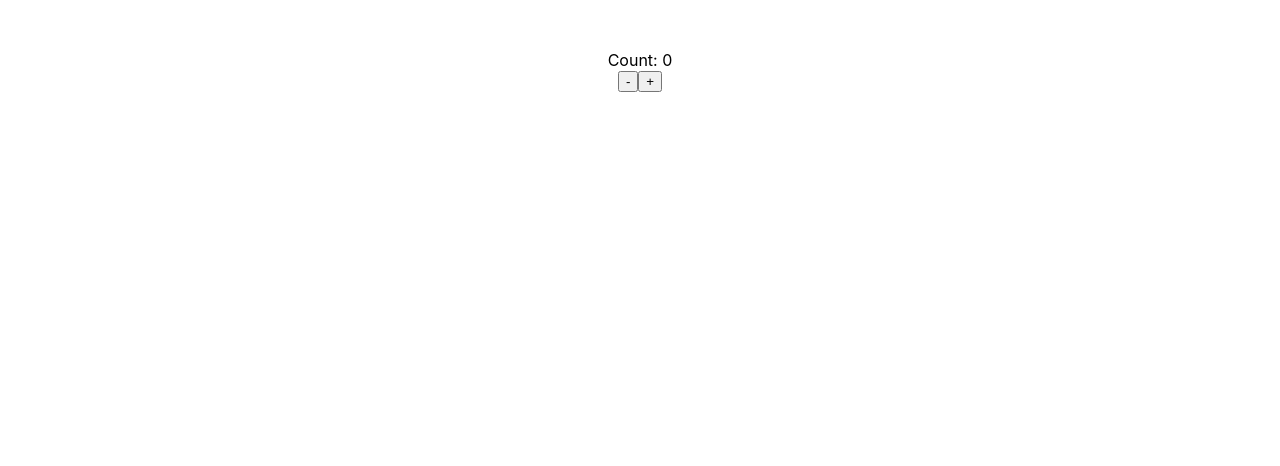
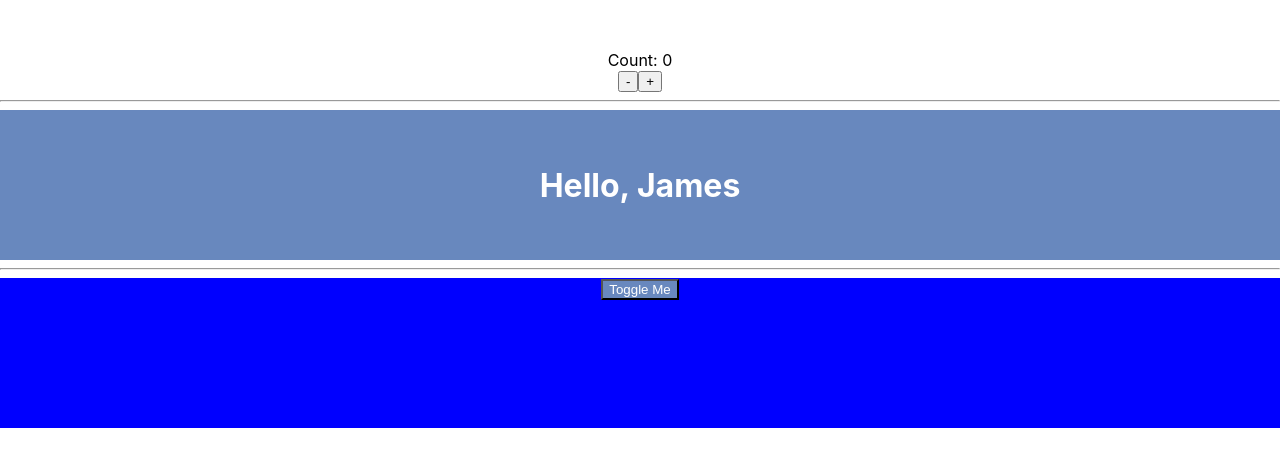
Before and after one commit to Jvaz0715/react-intro-frontend-v2, a React (Create React App) app: page / in a window 1280 px wide. Shown: the top 466 px of the page. Built offline with nearby package versions, Linux system fonts and the light colour scheme.

Commit message:
Explores more of reacts abilities

```diff
--- a/src/App.css
+++ b/src/App.css
@@ -2,3 +2,33 @@
   text-align: center;
   margin-top: 50px;
 }
+
+.hello-container {
+  height: 150px;
+  background-color: #6888BE;
+  display: flex;
+  align-items: center;
+  justify-content: center;
+}
+
+.hello-container h1 {
+  color: white;
+}
+
+
+.toggle-container {
+  height: 150px;
+}
+
+.toggle-container button {
+  background-color: #6888BE;
+  color: white;
+}
+
+.toggle-true {
+  background-color: red;
+}
+
+.toggle-false {
+  background-color: blue;
+}
--- a/src/App.js
+++ b/src/App.js
@@ -7,6 +7,7 @@ export class App extends Component {
     super(props);
     this.state = {
       count: 0,
+      toggle: false,
     };
 
   };
@@ -26,6 +27,14 @@ export class App extends Component {
     })
   };
 
+  toggleColorFunc = () => {
+    this.setState((prevState) => {
+      return {
+        toggle: !prevState.toggle,
+      }
+    })
+  };
+
   render() {
     return (
       <div className="counter-container">
@@ -34,6 +43,18 @@ export class App extends Component {
         </div>
         <button onClick={this.minusCount}>-</button>
         <button onClick={this.addCount}>+</button>
+
+        <hr />
+
+        <div className="hello-container">
+          <h1>Hello, James</h1>
+        </div>
+
+        <hr />
+
+        <div className={`toggle-container ${this.state.toggle ? "toggle-true" : "toggle-false"}`}>
+          <button onClick={this.toggleColorFunc}>Toggle Me</button>
+        </div>
       </div>
     );
   };
```
